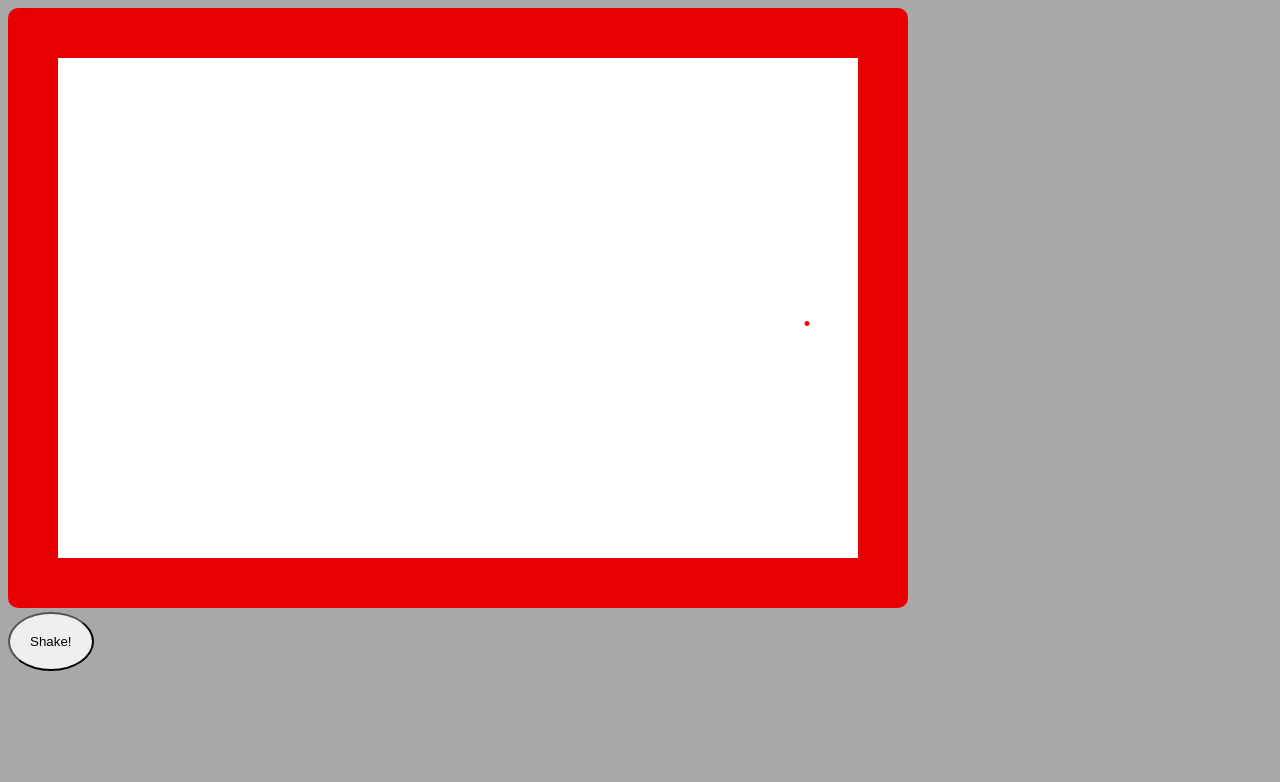
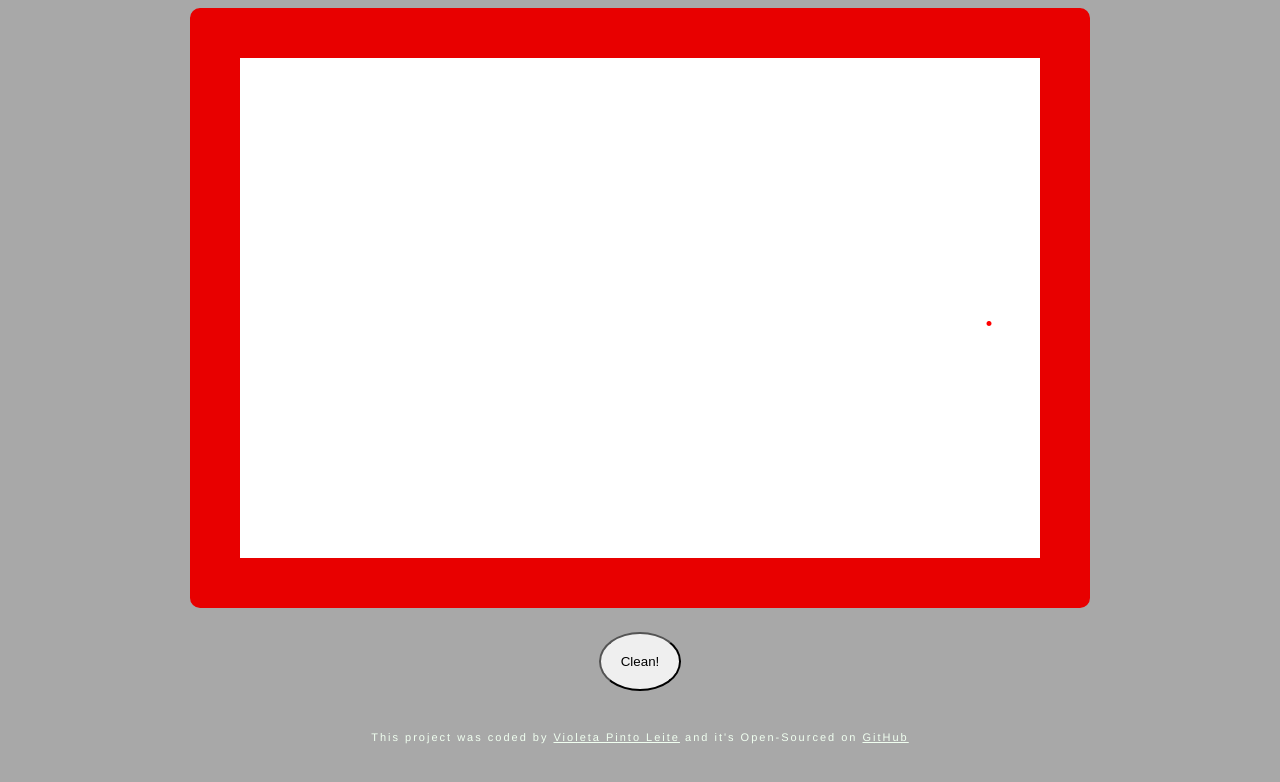
Before and after one commit to violetapintoleite/virtual-etch-a-sketch, a plain HTML site: page index.html in a window 1280 px wide. Drawn offline with Linux system fonts and the light colour scheme.

Commit message:
Added footer and some CSS

```diff
--- a/index.html
+++ b/index.html
@@ -3,20 +3,41 @@
   <head>
     <meta charset="utf-8" />
     <meta http-equiv="X-UA-Compatible" content="IE=edge" />
-    <title>Virtual Etch a Sketch</title>
+    <title>Virtual Etch-a-Sketch</title>
     <meta name="viewport" content="width=device-width, initial-scale=1" />
   </head>
   <body>
     <div class="canvasWrap">
       <canvas width="1600" height="1000" id="etch-a-sketch"></canvas>
       <div class="buttons">
-        <button class="shake">Shake!</button>
+        <button class="shake">Clean!</button>
+        <footer>
+          This project was coded by
+          <a href="https://www.linkedin.com/in/violetapintoleite/"
+            >Violeta Pinto Leite</a
+          >
+          and it's Open-Sourced on
+          <a href="https://github.com/violetapintoleite/virtual-etch-a-sketch"
+            >GitHub</a
+          >
+        </footer>
       </div>
     </div>
     <style>
       body {
         background: #a8a8a8;
         min-height: 500px;
+        text-align: center;
+      }
+      footer {
+        font-family: "Franklin Gothic Medium", Arial, sans-serif;
+        font-size: 11px;
+        color: honeydew;
+        padding: 20px;
+        letter-spacing: 2px;
+      }
+      a {
+        color: honeydew;
       }
 
       canvas {
@@ -34,6 +55,7 @@
       button {
         border-radius: 50%;
         padding: 20px;
+        margin: 20px;
       }
 
       @keyframes shake {
```
